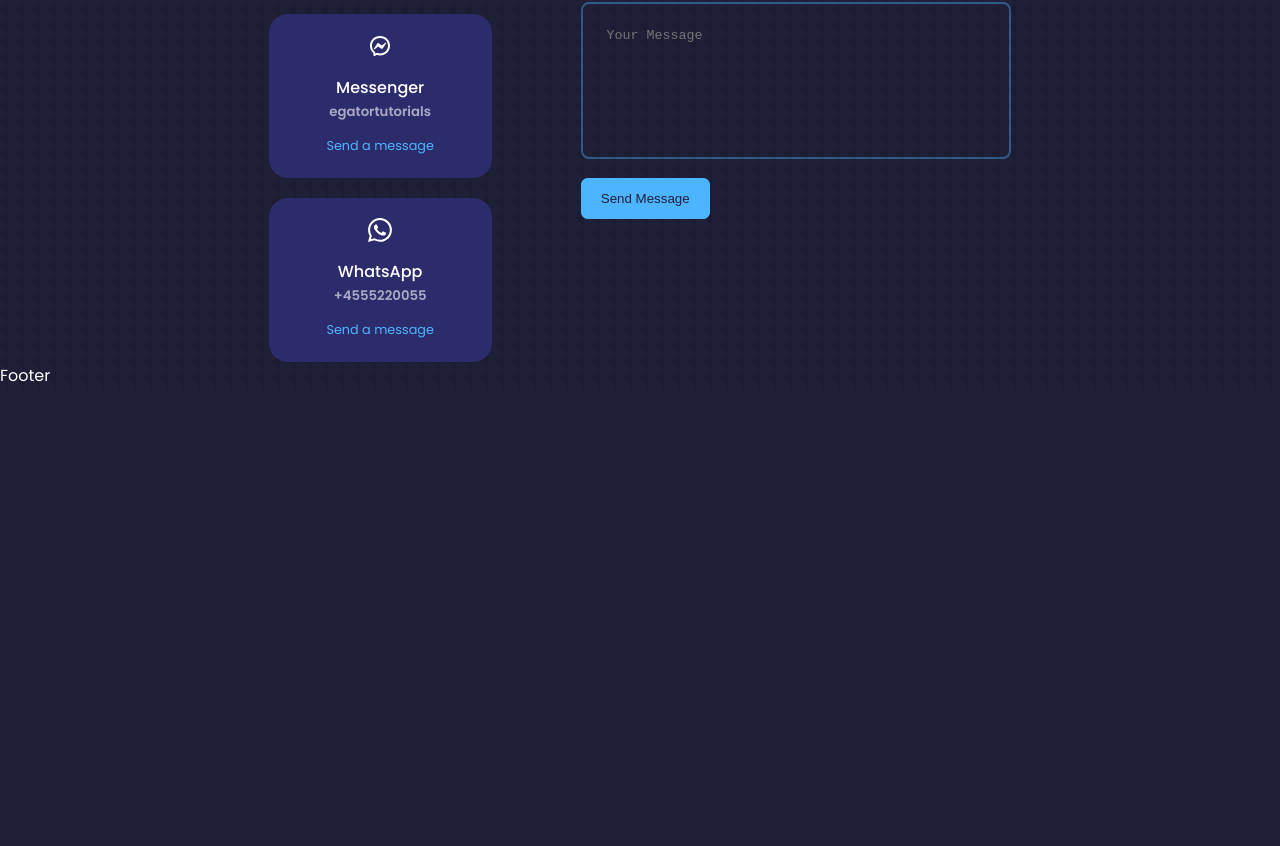
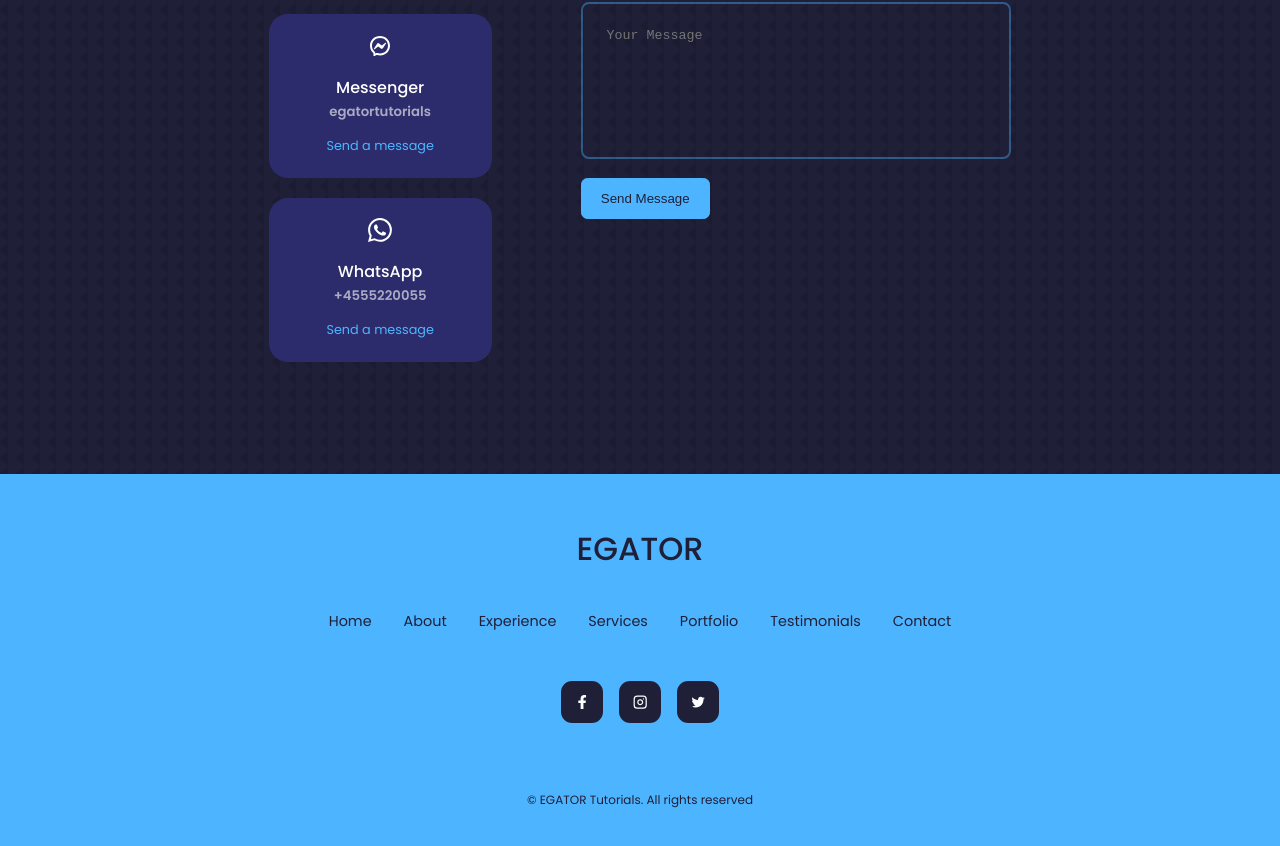
Before and after one commit to GiuliaIvan/portfolio-updatedVersion, a React (Create React App) app: page / in a window 1280 px wide. Shown: the part 5262-6108 px from the top of the page. Before the commit the page ends 5652 px from the top, so only its background shows below. Built offline with nearby package versions, Linux system fonts and the light colour scheme.

Commit message:
footer section

```diff
--- a/src/components/footer/Footer.jsx
+++ b/src/components/footer/Footer.jsx
@@ -1,9 +1,34 @@
 import React from 'react'
 import './footer.css'
+import {FaFacebookF} from 'react-icons/fa'
+import {FiInstagram} from 'react-icons/fi'
+import {IoLogoTwitter} from 'react-icons/io'
 
 const Footer = () => {
   return (
-    <div>Footer</div>
+    <footer>
+      <a href="#" className='footer__logo'>EGATOR</a>
+
+      <ul className='permalinks'>
+        <li><a href="#">Home</a></li>
+        <li><a href="#about">About</a></li>
+        <li><a href="#experience">Experience</a></li>
+        <li><a href="#services">Services</a></li>
+        <li><a href="#portfolio">Portfolio</a></li>
+        <li><a href="#testimonials">Testimonials</a></li>
+        <li><a href="#contact">Contact</a></li>
+      </ul>
+
+      <div className="footer__socials">
+        <a href="https://facebook.com"><FaFacebookF/></a>
+        <a href="https://instagram.com"><FiInstagram/></a>
+        <a href="https://twitter.com"><IoLogoTwitter/></a>
+      </div>
+
+      <div className="footer__copyright">
+        <small>&copy; EGATOR Tutorials. All rights reserved</small>
+      </div>
+    </footer>
   )
 }
 
--- a/src/components/footer/footer.css
+++ b/src/components/footer/footer.css
@@ -0,0 +1,67 @@
+footer {
+    background: var(--color-primary);
+    padding: 3rem 0;
+    text-align: center;
+    font-size: 0.9rem;
+    margin-top: 7rem;
+}
+
+footer a {
+    color: var(--color-bg);
+}
+
+.footer__logo {
+    font-size: 2rem;
+    font-weight: 500;
+    margin-bottom: 2rem;
+    display: inline-block;
+}
+
+.permalinks {
+    display: flex;
+    flex-wrap: wrap;
+    justify-content: center;
+    gap: 2rem;
+    margin: 0 auto 3rem;
+}
+
+.footer__socials {
+    display: flex;
+    justify-content: center;
+    gap: 1rem;
+    margin-bottom: 4rem;
+}
+
+.footer__socials a {
+    background: var(--color-bg);
+    color: var(--color-white);
+    padding: 0.8rem;
+    border-radius: 0.7rem;
+    display: flex;
+    border: 1px solid transparent;
+    transition: var(--transition);
+}
+
+.footer__socials a:hover {
+    background: transparent;
+    color: var(--color-bg);
+    border-color: var(--color-bg);
+}
+
+.footer__copyright {
+    margin-bottom: 4rem;
+    color: var(--color-bg);
+}
+
+
+/* ============ MEDIA QUERIES (SMALL DEVICES) ============ */
+@media screen and (max-width: 600px) {
+    .permalinks {
+        flex-direction: column;
+        gap: 1.5rem;
+    }
+
+    .footer__socials {
+        margin-bottom: 2.6rem;
+    }
+}
```
